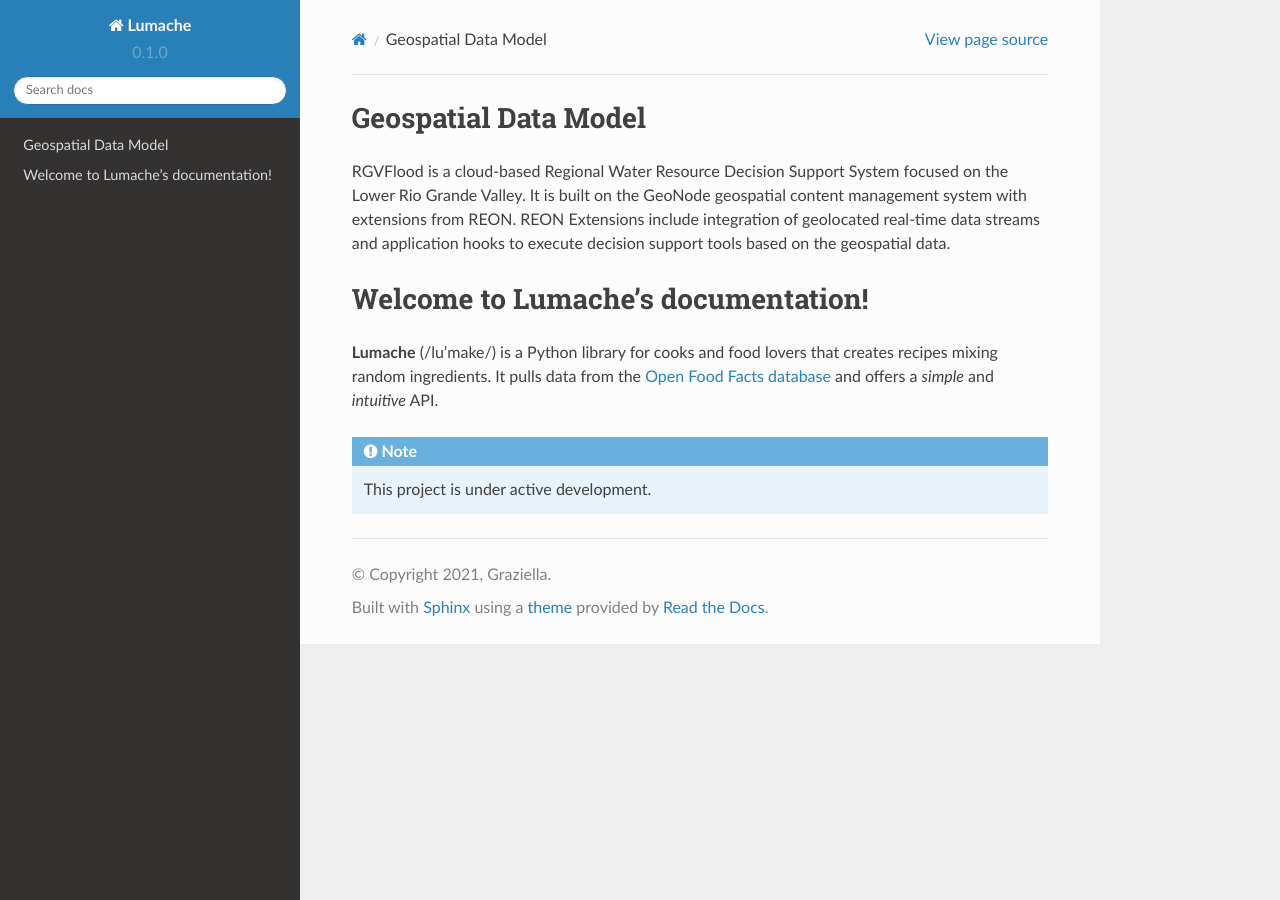
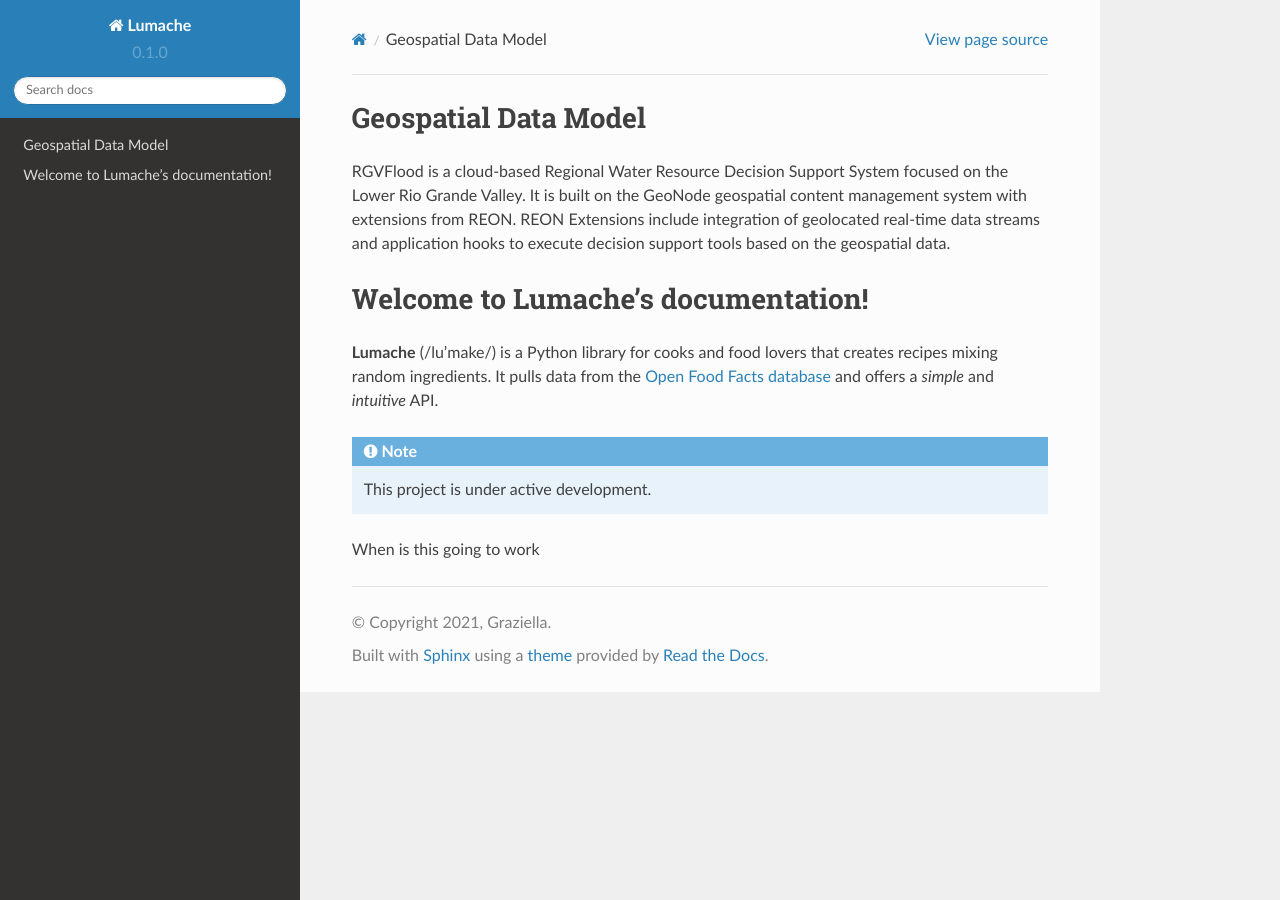
Before and after one commit to geoscholar/RGVFlood-GDM, a Sphinx documentation site: the page built from docs/source/index.rst, in a window 1280 px wide. Built offline with Sphinx 7.4.7 and the Read the Docs theme 2.0.0, drawn with Linux system fonts in a browser that asks for light colours.

Commit message:
Update index.rst

```diff
--- a/docs/source/index.rst
+++ b/docs/source/index.rst
@@ -13,3 +13,6 @@
 .. note::
 
    This project is under active development.
+
+
+When is this going to work
```
